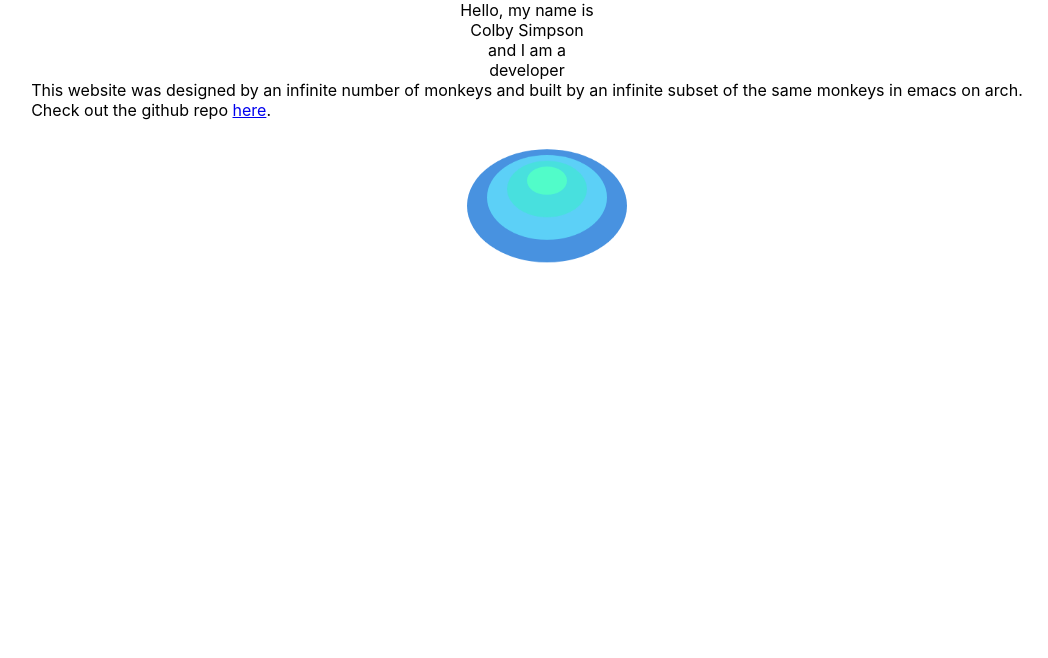
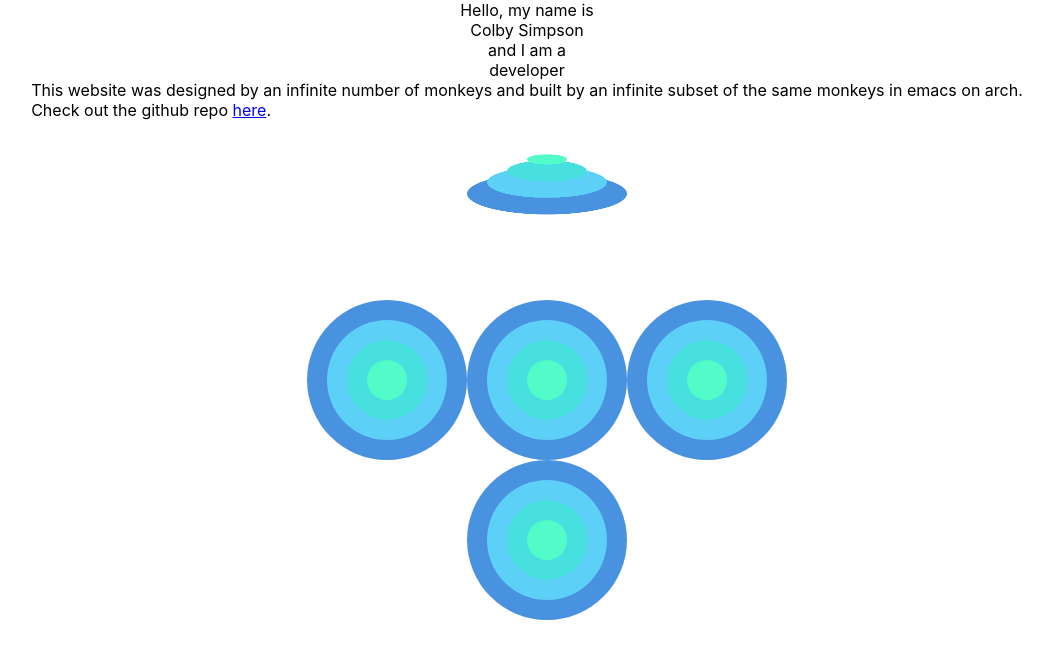
Before and after one commit to csimpson1/website_v2, a React (Create React App) app: page / in a window 1280 px wide. Shown: the top 658 px of the page, without its empty margins (113-1161 px from the left). Built offline with nearby package versions, Linux system fonts and the light colour scheme.

Commit message:
Added prop for rotation of circle element

```diff
--- a/src/components/homepage/Homepage.css
+++ b/src/components/homepage/Homepage.css
@@ -3,3 +3,9 @@
     flex-direction: column;
     align-items: center;
 }
+
+.logo-row {
+    display: flex;
+    flex-direction: row;
+    justify-content: center;
+}
--- a/src/components/homepage/Homepage.js
+++ b/src/components/homepage/Homepage.js
@@ -3,6 +3,7 @@ import BuiltDescription from '../about/built/BuiltDescription';
 import LogoAnimation from './logo-animation/LogoAnimation';
 
 const Homepage = () => {
+
     return (
         <div>
             <div className='homepage-container'>
@@ -10,7 +11,18 @@ const Homepage = () => {
                 <div>Colby Simpson</div>
                 <div>and I am a </div>
                 <div>developer</div>
-                <BuiltDescription></BuiltDescription>
+                <BuiltDescription/>
+                <div>
+                    <div className="logo-row">
+                    <LogoAnimation angle="75deg"/>
+                    </div>
+                    <div className="logo-row">
+                        <LogoAnimation/>
+                        <LogoAnimation/>
+                        <LogoAnimation/>
+                    </div>
+
+                </div>
                 <LogoAnimation></LogoAnimation>
             </div>
         </div>
--- a/src/components/homepage/logo-animation/LogoAnimation.css
+++ b/src/components/homepage/logo-animation/LogoAnimation.css
@@ -65,6 +65,16 @@
 }
 
 .holder {
-    transform: rotateX(45deg);
+    transform: rotateX(0deg);
     transform-style:preserve-3d;
+    /* animation-name: spin;
+    animation-duration: 12s;
+    animation-iteration-count: infinite;
+    animation-timing-function: linear; */
 }
+
+@keyframes spin {
+    0%   {transform: rotateX(45deg);}
+    50%  {transform: rotateX(75deg);}
+    100% {transform: rotateX(45deg);}
+}
--- a/src/components/homepage/logo-animation/LogoAnimation.js
+++ b/src/components/homepage/logo-animation/LogoAnimation.js
@@ -1,8 +1,10 @@
 import './LogoAnimation.css'
 
-export const LogoAnimation = () => {
+export const LogoAnimation = ({angle}) => {
+    const xRotation = (angle ?? '0deg');
+
     return (
-        <div className="holder">
+        <div className="holder" style={{transform: `rotateX(${xRotation})`}}>
             <span className="ring-3">
                 <span className="ring-2">
                     <span className="ring-1">
```
